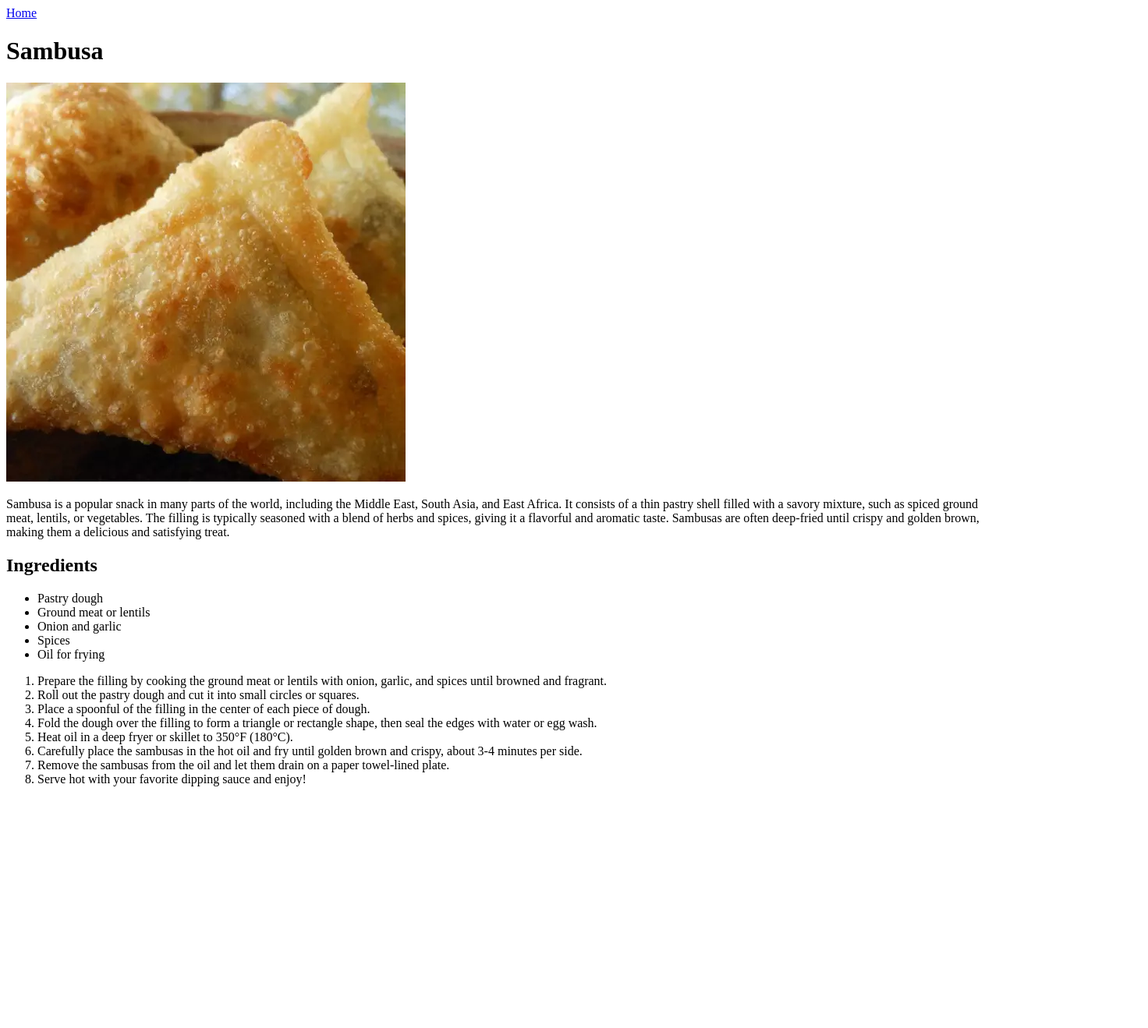
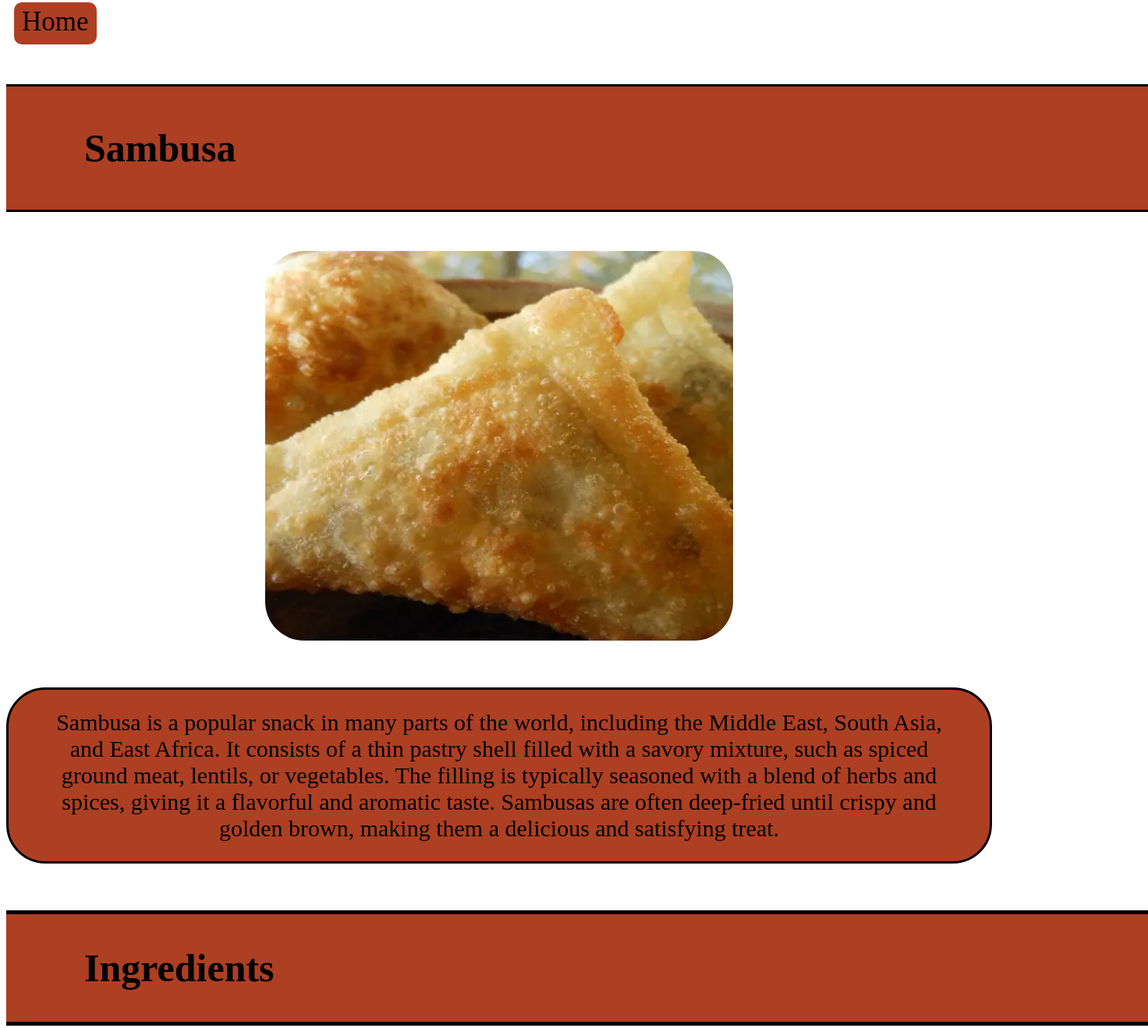
Before and after one commit to inpersonin/odin-recipes, a plain HTML site: page recipes/Sambusa.html in a window 1280 px wide. Shown: the top 1319 px of the page at 78% size, 1472 px wide, since content can reach past the window. Before the commit the page ends 1025 px from the top, so only its background shows below. Drawn offline with Linux system fonts and the light colour scheme; files that its build step writes are made by us from their sources; files whose address does not match are found by name.

Commit message:
full website makeover using css

```diff
--- a/recipes/Sambusa.html
+++ b/recipes/Sambusa.html
@@ -3,22 +3,23 @@
 <head>
     <meta charset="UTF-8">
     <meta name="viewport" content="width=device-width, initial-scale=1.0">
-    <a href="../index.html">Home</a>
+    <a id="h3" href="../index.html">Home</a>
+    <link rel="stylesheet" href="/home/odin/repos/odin-recipes/style.css">
 
 </head>
 <body>
-    <h1>Sambusa</h1>
-    <img src="images/Sambusa.webp"alt="Sambusa">
-    <p>Sambusa is a popular snack in many parts of the world, including the Middle East, South Asia, and East Africa. It consists of a thin pastry shell filled with a savory mixture, such as spiced ground meat, lentils, or vegetables. The filling is typically seasoned with a blend of herbs and spices, giving it a flavorful and aromatic taste. Sambusas are often deep-fried until crispy and golden brown, making them a delicious and satisfying treat.</p>
-    <h2>Ingredients</h2>
-    <ul>
+    <h1 class="s">Sambusa</h1>
+    <img id="i3" src="images/Sambusa.webp"alt="Sambusa">
+    <p class="p3">Sambusa is a popular snack in many parts of the world, including the Middle East, South Asia, and East Africa. It consists of a thin pastry shell filled with a savory mixture, such as spiced ground meat, lentils, or vegetables. The filling is typically seasoned with a blend of herbs and spices, giving it a flavorful and aromatic taste. Sambusas are often deep-fried until crispy and golden brown, making them a delicious and satisfying treat.</p>
+    <h2 class="I3">Ingredients</h2>
+    <ul class="ul3">
         <li>Pastry dough</li>
         <li>Ground meat or lentils</li>
         <li>Onion and garlic</li>
         <li>Spices</li>
         <li>Oil for frying</li>
     </ul>
-    <ol>
+    <ol class="ol3">
         <li>Prepare the filling by cooking the ground meat or lentils with onion, garlic, and spices until browned and fragrant.</li>
         <li>Roll out the pastry dough and cut it into small circles or squares.</li>
         <li>Place a spoonful of the filling in the center of each piece of dough.</li>
--- a/style.css
+++ b/style.css
@@ -5,7 +5,7 @@
     text-align: center;
     font-size: 100px;
     font: arial;
-    width: 30%;
+    width: 575px;
     padding: 50px 100px;
     margin: 60px auto 100px;
     border-width: green 2px;
@@ -24,12 +24,15 @@ div {
 .lasagna {
     background-color: rgb(157, 255, 0);
     font: sans-serif;
+    width: 230px;
     color: green;
     padding: 25px 50px 20px;
     margin: 0 auto 50px;
     border-radius: 30px;
     font-size: 70px;
     display: flex;
+
+
 }
 .chicken {
     background-color: rgb(157, 255, 0);
@@ -38,21 +41,160 @@ div {
     padding: 25px 50px 20px;
     margin: 100px auto 50px;
     border-radius: 30px;
+    text-align: center;
     font-size: 70px;
+    width: 400px;
     display: flex;
 }
 .sambusa {
     background-color: rgb(157, 255, 0);
     font: sans-serif;
     color: green;
-    padding: 25px 50px 20px;
+    padding: 25px 50px 25px;
     margin: 100px auto 50px;
     border-radius: 30px;
     font-size: 70px;
+    width: 250px;
     display: flex;
 }
-.home {
-    background-color: red;
+a {
+
     font: "fantasy";
-    color: black
+    color: black;
+    width: 30px;
+    padding: 5px 10px 10px 10px;
+    margin: 40px 10px 40px;
+    border-radius: 10px;
+    font-size: 35px;
+    text-decoration: none;
 }
+#h1 {
+    background-color: orange;
+}
+h1 {
+    text-align: center;
+    font-size: 50px;
+    font: "fantasy","roboto",arial;
+    width: 100%;
+    padding: 50px 100px;
+    margin: 60px auto 50px;
+    border-width: orange 5px;
+    border-left: 0;
+    border-right: 0;
+    border-style: solid;
+    display: flex;
+
+}
+.l {
+    background-color: orange;
+}
+img {
+    width: auto;
+    height: 500px;
+    border-radius: 50px;
+    display: block;
+    align-items: center;
+    margin: auto;
+}
+
+p {
+    text-align: center;
+    font-size: 30px;
+    font: serif,arial;
+    padding: 25px 50px;
+    margin: 60px auto 50px;
+    border-width: green 5px;
+    border-style: solid;
+    border-radius: 50px;
+    display: flex;
+
+}
+.t {
+    background-color: orange;
+}
+h2 {
+
+    font-size: 50px;
+    width: 100%;
+    font: "fantasy","roboto",arial;
+    padding: 40px 100px 40px;
+    margin: 60px auto 50px;
+    border-width: 5px;
+    border-style: solid;
+    display: flex;
+    border-left: 0;
+    border-right: 0;
+
+}
+.I {
+    background-color: orange;
+}
+ul {
+    text-align: left;
+    font-size: 30px;
+    font: serif,arial;
+    padding: 25px 50px;
+    margin: 60px auto 50px;
+    border-width: black 5px;
+    border-style: solid;
+    border-radius: 10px;
+    display: block;
+}
+.ul {
+    background-color: orange;
+}
+ol {
+    text-align: left;
+    font-size: 30px;
+    font: serif,arial;
+    padding: 25px 50px;
+    margin: 60px auto 50px;
+    border-width: black 5px;
+    border-style: solid;
+    border-radius: 10px;
+    display: block;
+}
+.ol {
+    background-color: orange;
+}
+#h2 {
+    background-color: rgb(170, 93, 20);
+}
+.f {
+    background-color: rgb(170, 93, 20);
+}
+.p1 {
+    background-color: rgb(170, 93, 20);
+}
+.I1 {
+    background-color: rgb(170, 93, 20);
+}
+.ul1 {
+    background-color: rgb(170, 93, 20);
+}
+.ol1 {
+    background-color: rgb(170, 93, 20);
+}
+#h3 {
+    background-color: rgb(173, 63, 35);
+
+}
+.s {
+    background-color: rgb(173, 63, 35);
+}
+.p3 {
+    background-color: rgb(173, 63, 35);
+}
+.I3 {
+    background-color: rgb(173, 63, 35);
+}
+.ul3 {
+    background-color: rgb(173, 63, 35);
+}
+.ol3 {
+    background-color: rgb(173, 63, 35);
+}
+#i3 {
+    width: 600px;
+height: 500px;
+}
```
Also changed, not shown: index.html (+1 -1 lines), recipes/Fried-Chicken.html (+9 -7 lines), recipes/lasagna.html (+7 -7 lines).
